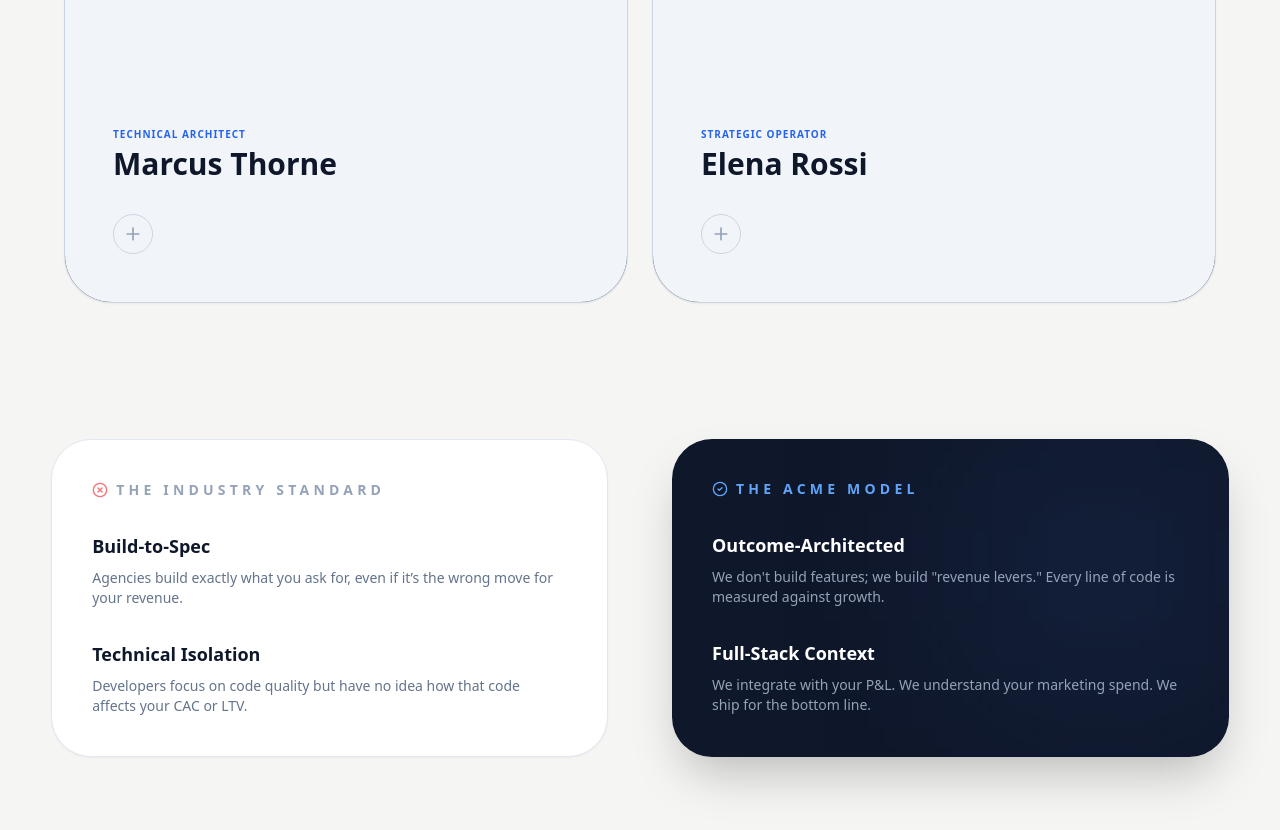
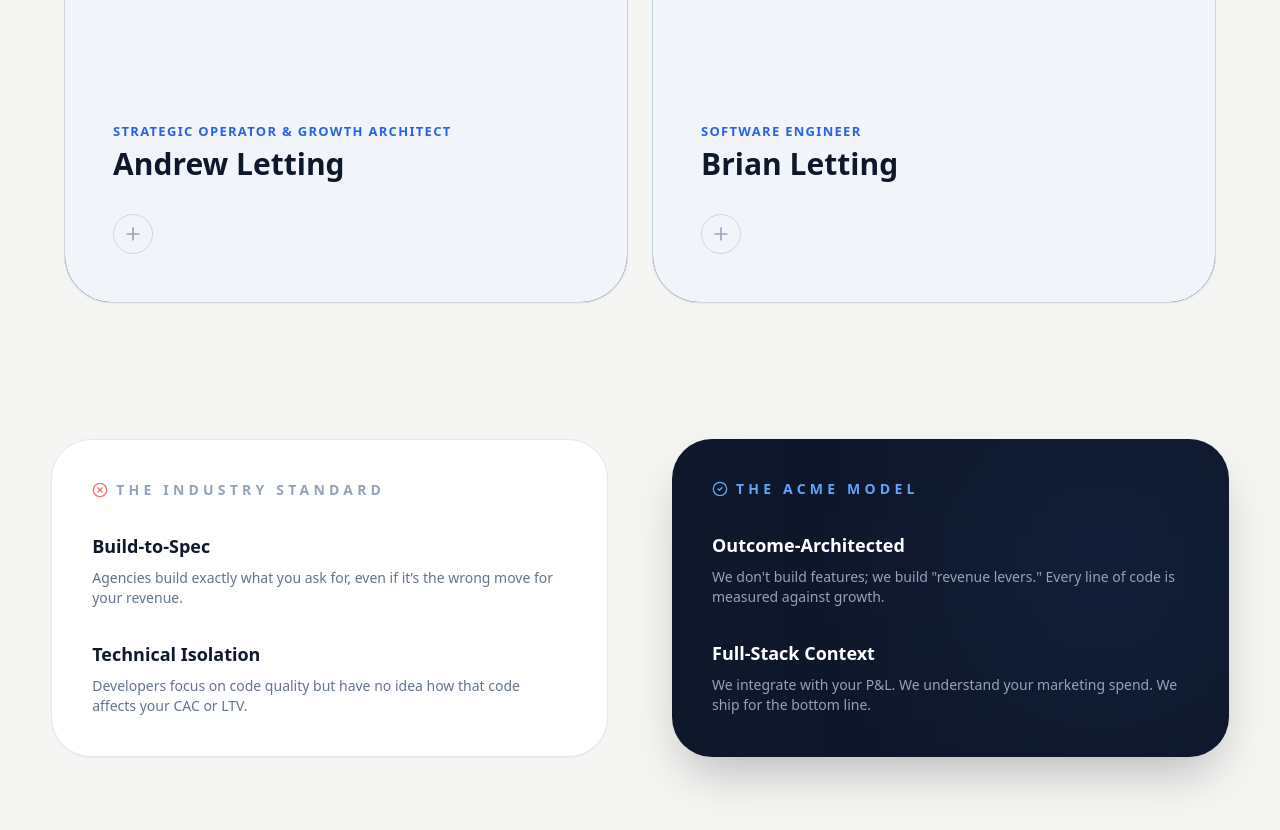
Before and after one commit to l-tting/ab-consul, a Next.js app in the folder my-app/: page /about in a window 1280 px wide. Shown: the part 1040-1870 px from the top of the page. Built offline with nearby package versions, Linux system fonts and the light colour scheme.

Commit message:
team card description update to fit member profiles in about page ---no style change --b/l

```diff
--- a/my-app/src/components/Team.jsx
+++ b/my-app/src/components/Team.jsx
@@ -7,18 +7,20 @@ export default function TeamSection() {
 
   const team = [
     {
-      name: "Marcus Thorne",
-      title: "Technical Architect",
+      name: "Andrew Letting",
+      title: "Strategic Operator & Growth Architect",
       impact: "Infrastructure ROI",
+      description: "Mapping technical funnels to P&L growth. Specialized in data attribution and conversion engineering to ensure every feature drives profit.",
+      metrics: ["15% LTV Lift", "Zero Waste Tracking"]
+
+    },
+    {
+      name: "Brian Letting",
+      title: "Software Engineer",
+      impact: "Software & Data Ops",
       description: "Re-engineering legacy stacks into scalable assets that handle 10x traffic without linear cost increases. I bridge the gap between code and capital.",
       metrics: ["99.9% Uptime", "40% Ops Savings"]
-    },
-    {
-      name: "Elena Rossi",
-      title: "Strategic Operator",
-      impact: "Revenue Optimization",
-      description: "Mapping technical funnels to P&L growth. Specialized in data attribution and conversion engineering to ensure every feature drives profit.",
-      metrics: ["15% LTV Lift", "Zero Waste Tracking"]
+
     }
   ];
 
@@ -45,22 +47,21 @@ export default function TeamSection() {
               key={i}
               onMouseEnter={() => setHoveredIndex(i)}
               onMouseLeave={() => setHoveredIndex(null)}
-              className={`relative min-h-[550px] rounded-[3rem] overflow-hidden transition-all bg-white duration-700 cursor-pointer border border-slate-300 shadow-sm ${
-                hoveredIndex === i ? 'md:flex-[1.4] shadow-2xl' : 'md:flex-1'
-              }`}
+              className={`relative min-h-[550px] rounded-[3rem] overflow-hidden transition-all bg-white duration-700 cursor-pointer border border-slate-300 shadow-sm ${hoveredIndex === i ? 'md:flex-[1.4] shadow-2xl' : 'md:flex-1'
+                }`}
             >
               {/* Background State */}
               <div className="absolute inset-0 bg-slate-900">
                 <div className={`absolute inset-0 bg-slate-100 transition-opacity duration-700 ${hoveredIndex === i ? 'opacity-10' : 'opacity-100'}`}>
-                   {/* <img src={member.image} className="w-full h-full object-cover grayscale" /> */}
+                  {/* <img src={member.image} className="w-full h-full object-cover grayscale" /> */}
                 </div>
               </div>
 
               {/* Default View (Visible when not hovered) */}
               <div className={`absolute inset-0 p-12 flex flex-col justify-end transition-all duration-500 ${hoveredIndex === i ? 'opacity-0 translate-y-10' : 'opacity-100'}`}>
                 <div className="space-y-1">
-                   <p className="text-[10px] font-bold text-blue-600 uppercase tracking-widest">{member.title}</p>
-                   <h3 className="text-3xl font-bold text-slate-900">{member.name}</h3>
+                  <p className="text-[13px] font-bold text-blue-600 uppercase tracking-widest">{member.title}</p>
+                  <h3 className="text-3xl font-bold text-slate-900">{member.name}</h3>
                 </div>
                 <div className="mt-8 w-10 h-10 rounded-full border border-slate-300 flex items-center justify-center group-hover:bg-blue-600 group-hover:border-blue-600 transition-colors">
                   <Plus className="w-5 h-5 text-slate-400" />
@@ -68,9 +69,8 @@ export default function TeamSection() {
               </div>
 
               {/* Hover View (The "Blue Reveal") */}
-              <div className={`absolute inset-0 p-12 flex flex-col justify-end bg-blue-600 transition-all duration-500 transform ${
-                hoveredIndex === i ? 'translate-y-0 opacity-100' : 'translate-y-full opacity-0'
-              }`}>
+              <div className={`absolute inset-0 p-12 flex flex-col justify-end bg-blue-600 transition-all duration-500 transform ${hoveredIndex === i ? 'translate-y-0 opacity-100' : 'translate-y-full opacity-0'
+                }`}>
                 <span className="text-xs font-bold text-blue-200 uppercase tracking-[0.2em] mb-4">{member.impact}</span>
                 <h3 className="text-4xl font-bold text-white mb-6 tracking-tight">{member.name}</h3>
                 <p className="text-blue-50 text-base leading-relaxed mb-10 max-w-sm">
```
